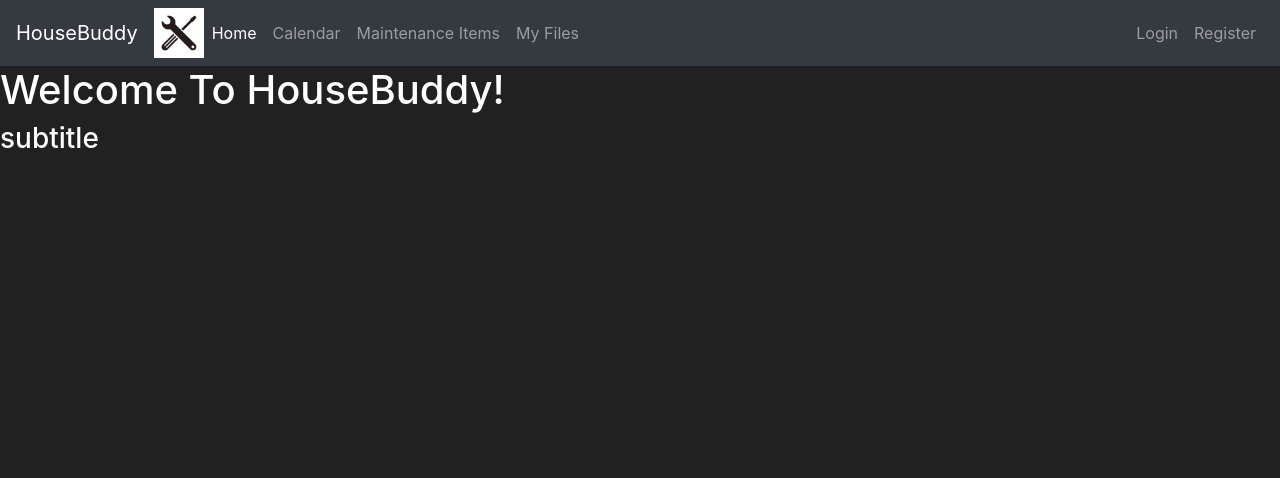
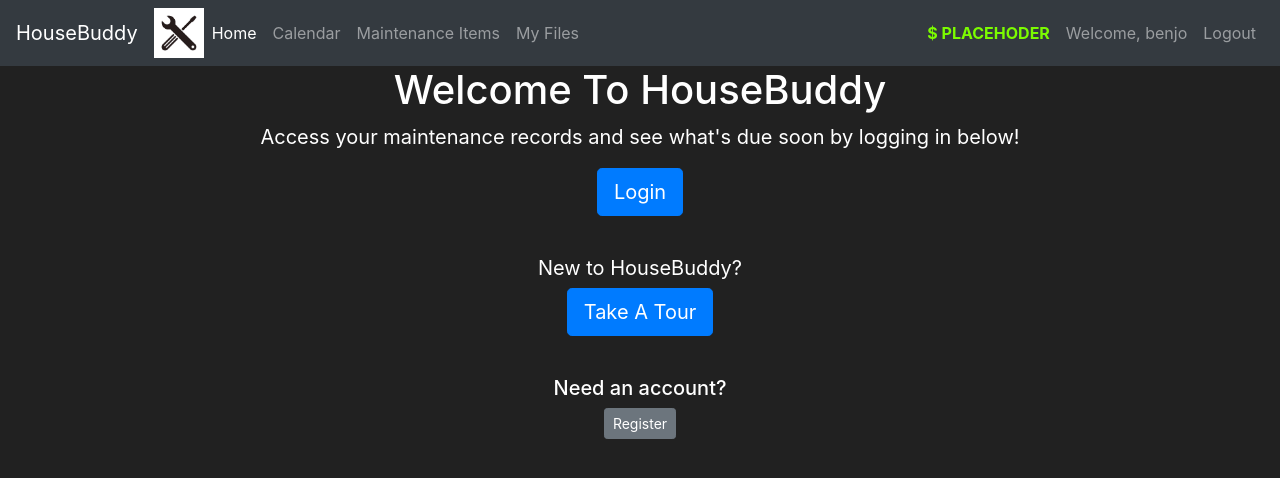
Before and after one commit to baolson007/HouseBuddy, a Flask app: page /home in a window 1280 px wide. Shown: the top 478 px of the page. Run offline with Flask 2, Linux system fonts and the light colour scheme; a user stored in the database is signed in; some libraries are stand-ins or nearby versions.

Commit message:
added logout

```diff
--- a/housebuddy/__init__.py
+++ b/housebuddy/__init__.py
@@ -10,4 +10,5 @@ app.config['SECRET_KEY'] = 'd488cab1ea81773f2583d911' #CHANGE THIS PRIOR TO DEPL
 db = SQLAlchemy(app)
 bcrypt = Bcrypt(app)
 login_manager = LoginManager(app)
+
 from housebuddy import routes
--- a/housebuddy/routes.py
+++ b/housebuddy/routes.py
@@ -3,7 +3,7 @@ from flask import render_template, redirect, url_for, flash
 from housebuddy.models import MaintenanceItem, User
 from housebuddy.forms import RegisterForm, LoginForm
 from housebuddy import db
-from flask_login import login_user
+from flask_login import login_user, logout_user
 
 @app.route('/')
 @app.route('/home')
@@ -61,3 +61,10 @@ def login():
         else:
             flash('Username and\\or password do not match. Please try again', category='danger')
     return render_template('login.html', form=form)
+
+
+@app.route('/logout', methods=['GET', 'POST'])
+def logout():
+    logout_user()
+    flash("Succesfully Logged Out", category='info')
+    return redirect(url_for('home_page'))
--- a/housebuddy/templates/base.html
+++ b/housebuddy/templates/base.html
@@ -28,9 +28,11 @@
             <li class="nav-item active">
                 <a class="nav-link" href="{{ url_for('home_page') }}">Home <span class="sr-only">(current)</span></a>
             </li>
+
             <li class="nav-item">
                 <a class="nav-link" href="#">Calendar</a>
             </li>
+
             <li class="nav-item">
                 <a class="nav-link" href="{{ url_for('maintenance') }}">Maintenance Items</a>
             </li>
@@ -38,6 +40,23 @@
                 <a class="nav-link" href="{{ url_for('my_files')}}">My Files</a>
             </li>
         </ul>
+
+          {% if current_user.is_authenticated %} <!-- is_authenticated from Mixin import -->
+            <ul class="navbar-nav">
+              <li class="nav-item">
+                  <a class="nav-link" style="color: lawngreen; font-weight: bold">
+                    <i class="fas fa-coins"></i>
+                    $ PLACEHODER <!--{{current_user.total_cost }} -->
+                  </a>
+              </li>
+               <li class="nav-item">
+                  <a class="nav-link">Welcome, {{ current_user.username }}</a>
+              </li>
+              <li class="nav-item">
+                  <a class="nav-link" href="{{ url_for('logout') }}">Logout</a>
+              </li>
+            </ul>
+          {% else %}
             <ul class="navbar-nav">
               <li class="nav-item">
                   <a class="nav-link" href="{{ url_for('login') }}">Login</a>
@@ -46,6 +65,8 @@
                   <a class="nav-link" href="{{ url_for('register') }}">Register</a>
               </li>
             </ul>
+          {% endif %}
+
       </div>
     </nav>
 
--- a/housebuddy/templates/home.html
+++ b/housebuddy/templates/home.html
@@ -4,6 +4,31 @@
 {% endblock %}
 
 {% block content %}
-  <h1>Welcome To HouseBuddy!</h1>
-  <h3> subtitle </h3>
+<body class="text-center">
+  <h1>Welcome To HouseBuddy</h1>
+  <p class="lead font-weight-normal">
+  Access your maintenance records and see what's due soon by logging in below!
+  </p>
+
+  <div class="checkbox mb-3">
+    <a class="btn btn-lg btn-primary" href="{{ url_for('login') }}">Login</a>
+  </div>
+
+  <br>
+
+  <h2 class="lead font-weight-normal">
+    New to HouseBuddy?
+  </h2>
+  <div class="checkbox mb-3">
+    <a class="btn btn-lg btn-primary" href="#">Take A Tour</a>
+  </div>
+
+  <br>
+
+  <div class="checkbox mb-3">
+    <h5> Need an account? </h5>
+    <a class="btn btn-sm btn-secondary" href="{{ url_for('register') }}">Register</a>
+  </div>
+
+</body>
 {% endblock %}
```
Also changed, not shown: housebuddy/models.py (+9 -0 lines), housebuddy/housebuddy.db. Lines whose indentation alone changed are shown as unchanged.
